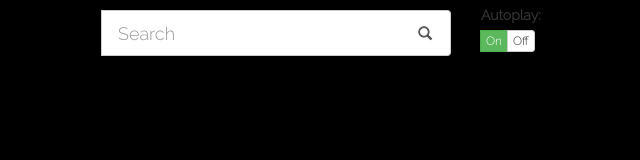
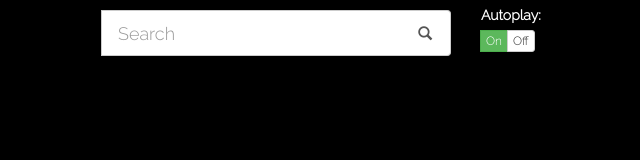
Before and after one commit to shivkanthb/instatube, a plain HTML site: page index.html in a window 1280 px wide. Shown: the full height of the page, 364-1004 px from the left. Drawn offline with nearby package versions, Linux system fonts and the light colour scheme.

Commit message:
mnor changes

```diff
--- a/index.html
+++ b/index.html
@@ -35,14 +35,8 @@
 <body style="background-color:black">
 
 
-  <div id="fb-root"></div>
-<script>(function(d, s, id) {
-  var js, fjs = d.getElementsByTagName(s)[0];
-  if (d.getElementById(id)) return;
-  js = d.createElement(s); js.id = id;
-  js.src = "//connect.facebook.net/en_US/sdk.js#xfbml=1&appId=698944936802611&version=v2.0";
-  fjs.parentNode.insertBefore(js, fjs);
-}(document, 'script', 'facebook-jssdk'));</script>
+  <!-- <div id="fb-root"></div> -->
+
 
 
     <!-- Navigation -->
@@ -78,7 +72,7 @@
 
         </div>
         <div class="col-md-1 " style="margin-top:-5px">
-          <label>Autoplay:</label>
+          <label style="color:#FFF">Autoplay:</label>
           <div class="input-group-btn" >
             <!--span class="btn btn-default btn-lg disabled">Autoplay</span-->
 
```
